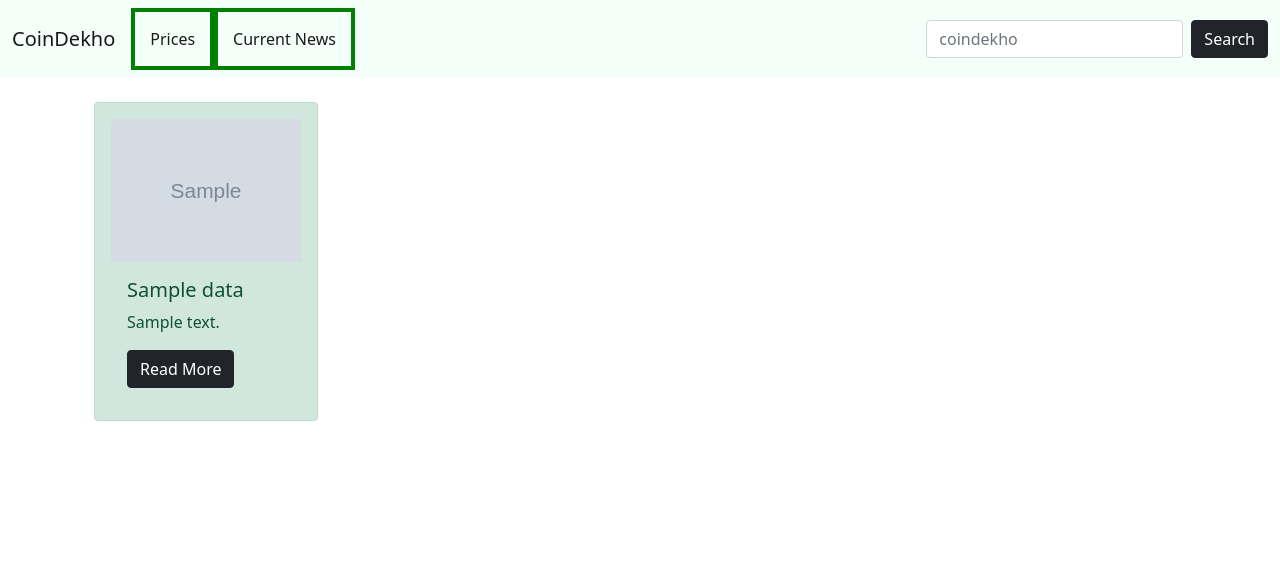
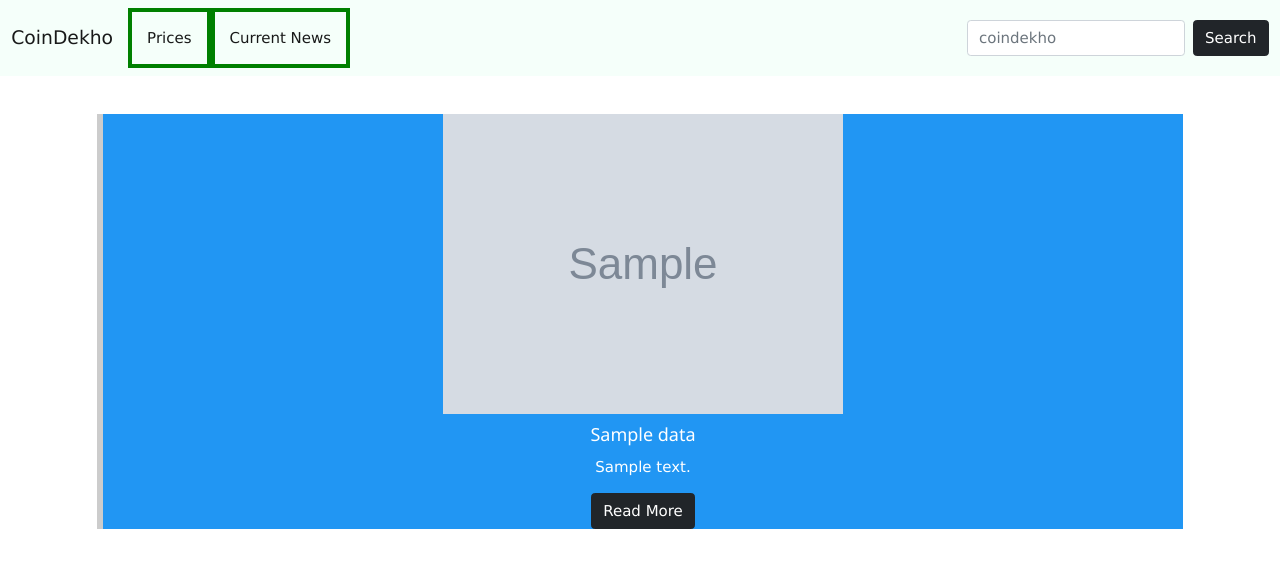
Before and after one commit to Bagora/crypto-news, a Django app: template crypto/templates/news.html in a window 1280 px wide. Shown: the top 568 px of the page. Run offline with Django 3.2, Linux system fonts and the light colour scheme; the template is opened without the code that fills it: most values are stand-ins (such as "Sample title", 1, 10 or a date in 2020); grey boxes marked "Sample" are stand-in pictures; some libraries are stand-ins or nearby versions.

Commit message:
new news

```diff
--- a/crypto/templates/base.html
+++ b/crypto/templates/base.html
@@ -11,6 +11,7 @@
 
     <!-- Bootstrap CSS -->
     <link href="https://cdn.jsdelivr.net/npm/bootstrap@5.1.3/dist/css/bootstrap.min.css" rel="stylesheet" integrity="sha384-1BmE4kWBq78iYhFldvKuhfTAU6auU8tT94WrHftjDbrCEXSU1oBoqyl2QvZ6jIW3" crossorigin="anonymous">
+    <link rel="stylesheet" href="https://www.w3schools.com/w3css/4/w3.css">
 
     <title>CoinDekho</title>
   </head>
--- a/crypto/templates/news.html
+++ b/crypto/templates/news.html
@@ -3,23 +3,22 @@
 {% block content %}
 
 
-<div class="container">
-	<div class="row">
+<div class="w3-container">
 	{% for x in api.Data %}
-		<div class="col-sm">
-		<div class="alert alert-success" style="width: 14rem;">
-				<img src="{{ x.imageurl }}" class="card-img-top" alt="{{ x.source }}">
-			  		<div class="card-body">
-					<h5 class="card-title">{{ x.title }}</h5>
-                    <p class="card-text">{{ x.body }}</p>
+		<div class="w3-panel w3-center w3-leftbar w3-blue">
+				<img src="{{ x.imageurl }}" class="panel-img-top" alt="{{ x.source }}">
+			  		<div class="panel-body">
+					<h5 class="panel-title">{{ x.title }}</h5>
+                    <p class="panel-text">{{ x.body }}</p>
 			    	<a href= "{{ x.url }}" class="btn btn-dark">Read More</a>
 				</div>
-			</div>
-			<br/>
-		</div>
+				</div>
+
+				<br/>
+
 	{% endfor %}
 
-	</div>
+</div>
 </div>
 
 {% endblock content %}
```
